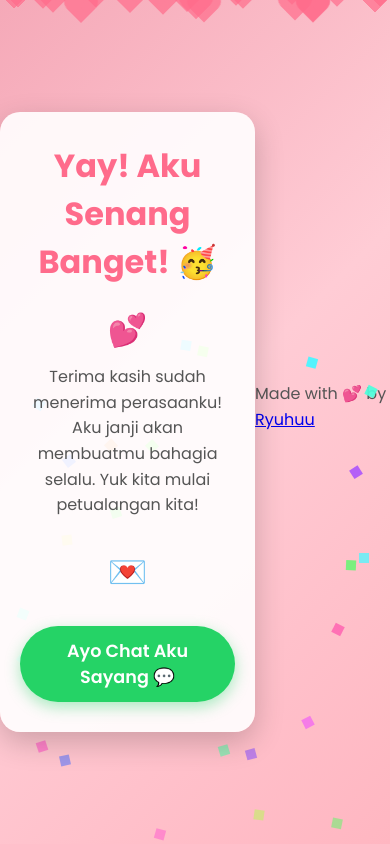
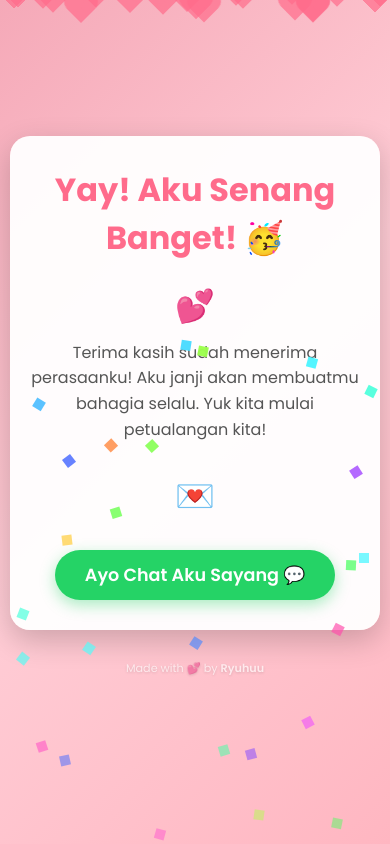
Before and after one commit to syakiryan-sudo/codinganryuhuu, a plain HTML site: page index.html in a window 390 px wide. Both pictures are taken after a click on the button "Ya, Aku Mau! 🥰". Shown: the top 844 px of the page. Drawn offline with Linux system fonts and the light colour scheme.

Commit message:
Update index.html

```diff
--- a/index.html
+++ b/index.html
@@ -18,20 +18,22 @@
             background: linear-gradient(135deg, #f5a9b8, #ffccd5, #ffb6c1);
             min-height: 100vh;
             display: flex;
+            flex-direction: column;
             justify-content: center;
             align-items: center;
-            overflow: hidden;
             position: relative;
+            padding: 20px 10px;
         }
 
         .hearts {
-            position: absolute;
+            position: fixed;
             top: 0;
             left: 0;
             width: 100%;
             height: 100%;
             pointer-events: none;
             z-index: 0;
+            overflow: hidden;
         }
 
         .heart {
@@ -73,16 +75,17 @@
         }
 
         .container {
-            background-color: rgba(255, 255, 255, 0.9);
+            background-color: rgba(255, 255, 255, 0.95);
             border-radius: 20px;
             box-shadow: 0 10px 30px rgba(0, 0, 0, 0.2);
-            padding: 40px;
+            padding: 40px 30px;
             max-width: 500px;
-            width: 90%;
+            width: 100%;
             text-align: center;
             position: relative;
             z-index: 1;
             animation: fadeIn 1.5s ease-out;
+            margin-bottom: 20px;
         }
 
         @keyframes fadeIn {
@@ -114,7 +117,7 @@
             justify-content: center;
             gap: 20px;
             margin-top: 30px;
-            position: relative;
+            flex-wrap: wrap;
         }
 
         button {
@@ -160,16 +163,45 @@
         }
 
         .confetti {
-            position: absolute;
+            position: fixed;
             width: 10px;
             height: 10px;
             background-color: #ff6b8b;
-            animation: confetti-fall 5s linear infinite;
+            animation: confetti-fall 5s linear forwards;
+            pointer-events: none;
+            z-index: 9999;
         }
 
         @keyframes confetti-fall {
             0% { transform: translateY(-100px) rotate(0deg); opacity: 1; }
             100% { transform: translateY(100vh) rotate(360deg); opacity: 0; }
+        }
+
+        /* Footer Watermark */
+        .footer {
+            text-align: center;
+            position: relative;
+            z-index: 1;
+            margin-top: 10px;
+            opacity: 0.7;
+        }
+
+        .footer-text {
+            font-size: 0.75rem;
+            color: rgba(255, 255, 255, 0.9);
+            text-shadow: 0 1px 3px rgba(0, 0, 0, 0.2);
+        }
+
+        .footer-link {
+            color: rgba(255, 255, 255, 0.95);
+            text-decoration: none;
+            font-weight: 600;
+            transition: all 0.3s ease;
+        }
+
+        .footer-link:hover {
+            color: #fff;
+            text-shadow: 0 0 10px rgba(255, 255, 255, 0.5);
         }
 
         /* Responsive design */
@@ -190,6 +222,10 @@
                 padding: 10px 25px;
                 font-size: 1rem;
             }
+
+            .footer-text {
+                font-size: 0.7rem;
+            }
         }
     </style>
 </head>
@@ -207,11 +243,10 @@
         </div>
     </div>
 
-        <!-- Footer Watermark -->
+    <!-- Footer Watermark -->
     <div class="footer">
         <p class="footer-text">Made with 💕 by <a href="https://wa.me/6281294483724?text=Hai%20Ryuhuu!%20Aku%20mau%20bikin%20website%20ngeselin%20juga%20dong%20😆" class="footer-link" target="_blank">Ryuhuu</a></p>
     </div>
-
 
     <script>
         // Membuat hati yang berjatuhan
@@ -257,10 +292,17 @@
             // Tombol baru dengan link WhatsApp
             const whatsappButton = document.createElement('button');
             whatsappButton.textContent = 'Ayo Chat Aku Sayang 💬';
-            whatsappButton.style.cssText = 'background-color: #25D366; color: white; padding: 12px 30px; font-size: 1.1rem; border: none; border-radius: 50px; cursor: pointer; font-weight: 600; box-shadow: 0 5px 15px rgba(37, 211, 102, 0.4);';
+            whatsappButton.style.cssText = 'background-color: #25D366; color: white; padding: 12px 30px; font-size: 1.1rem; border: none; border-radius: 50px; cursor: pointer; font-weight: 600; box-shadow: 0 5px 15px rgba(37, 211, 102, 0.4); transition: all 0.3s ease;';
+
+            whatsappButton.addEventListener('mouseover', function() {
+                this.style.transform = 'scale(1.05)';
+            });
+
+            whatsappButton.addEventListener('mouseout', function() {
+                this.style.transform = 'scale(1)';
+            });
 
             whatsappButton.addEventListener('click', function() {
-                // Nomor WhatsApp (format internasional tanpa +)
                 const phoneNumber = '6281294483724';
                 const message = 'Hai! Aku sudah menerima perasaanmu 💕';
                 const whatsappURL = `https://wa.me/${phoneNumber}?text=${encodeURIComponent(message)}`;
@@ -276,71 +318,58 @@
         const noButton = document.getElementById('no');
         let isNoButtonMoving = false;
 
-        // Fungsi untuk memindahkan tombol "Tidak" ke posisi acak di seluruh layar
+        // Fungsi untuk memindahkan tombol "Tidak"
         function moveNoButton() {
-            // Ubah posisi menjadi fixed saat pertama kali dipanggil
             if (!isNoButtonMoving) {
                 noButton.style.position = 'fixed';
                 isNoButtonMoving = true;
             }
 
             const buttonRect = noButton.getBoundingClientRect();
+            const maxX = window.innerWidth - buttonRect.width - 20;
+            const maxY = window.innerHeight - buttonRect.height - 20;
 
-            // Ukuran layar
-            const maxX = window.innerWidth - buttonRect.width - 20; // 20px margin
-            const maxY = window.innerHeight - buttonRect.height - 20; // 20px margin
+            const randomX = Math.max(10, Math.floor(Math.random() * maxX));
+            const randomY = Math.max(10, Math.floor(Math.random() * maxY));
 
-            // Posisi acak di seluruh layar
-            const randomX = Math.floor(Math.random() * maxX);
-            const randomY = Math.floor(Math.random() * maxY);
-
-            // Mengatur posisi tombol
             noButton.style.left = `${randomX}px`;
             noButton.style.top = `${randomY}px`;
         }
 
-        // Event listener untuk mouseover pada tombol "Tidak" (untuk desktop)
+        // Event untuk desktop
         noButton.addEventListener('mouseover', function() {
             if (noClickCount < 5) {
                 moveNoButton();
             }
         });
 
-        // Event listener untuk touchstart pada tombol "Tidak" (untuk mobile)
+        // Event untuk mobile
         noButton.addEventListener('touchstart', function(e) {
             if (noClickCount < 5) {
-                e.preventDefault(); // Mencegah klik langsung
+                e.preventDefault();
                 moveNoButton();
             }
         });
 
-        // Event listener untuk klik pada tombol "Tidak"
+        // Event untuk klik
         noButton.addEventListener('click', function(e) {
             noClickCount++;
 
-            // Mengubah teks tombol "Tidak" secara acak
             const noButtonTexts = [
                 "Yakin? 😢",
                 "Pikirkan lagi! 🤔",
                 "Jangan dong 😭",
                 "Aku bakal sedih 🥺",
-                "Kasih kesempatan dong! 🙏",
-                "Jangan begitu 😔",
-                "Coba dipikir lagi 💭",
-                "Aku janji bakal baik! 🤞",
-                "Please... 🥹",
-                "Ayolah... 💔"
+                "Kasih kesempatan dong! 🙏"
             ];
 
             noButton.textContent = noButtonTexts[Math.floor(Math.random() * noButtonTexts.length)];
 
-            // Jika sudah diklik 5 kali, sembunyikan tombol
             if (noClickCount >= 5) {
                 setTimeout(() => {
                     noButton.style.opacity = '0';
                     noButton.style.pointerEvents = 'none';
 
-                    // Tampilkan pesan khusus
                     const message = document.createElement('p');
                     message.textContent = 'Tombol "Tidak" sudah menyerah... Mungkin ini takdir? 💕';
                     message.style.color = '#ff6b8b';
@@ -350,7 +379,6 @@
                     document.querySelector('.buttons').appendChild(message);
                 }, 300);
             } else {
-                // Pindahkan tombol setelah diklik
                 setTimeout(() => {
                     moveNoButton();
                 }, 100);
```
